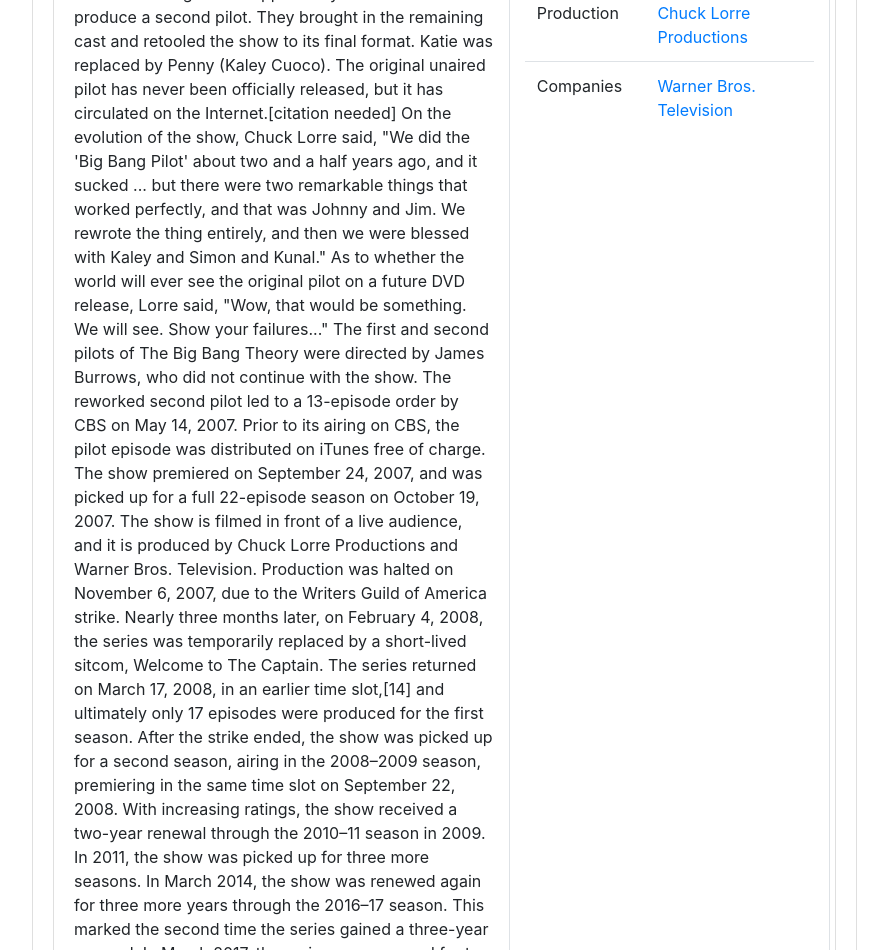
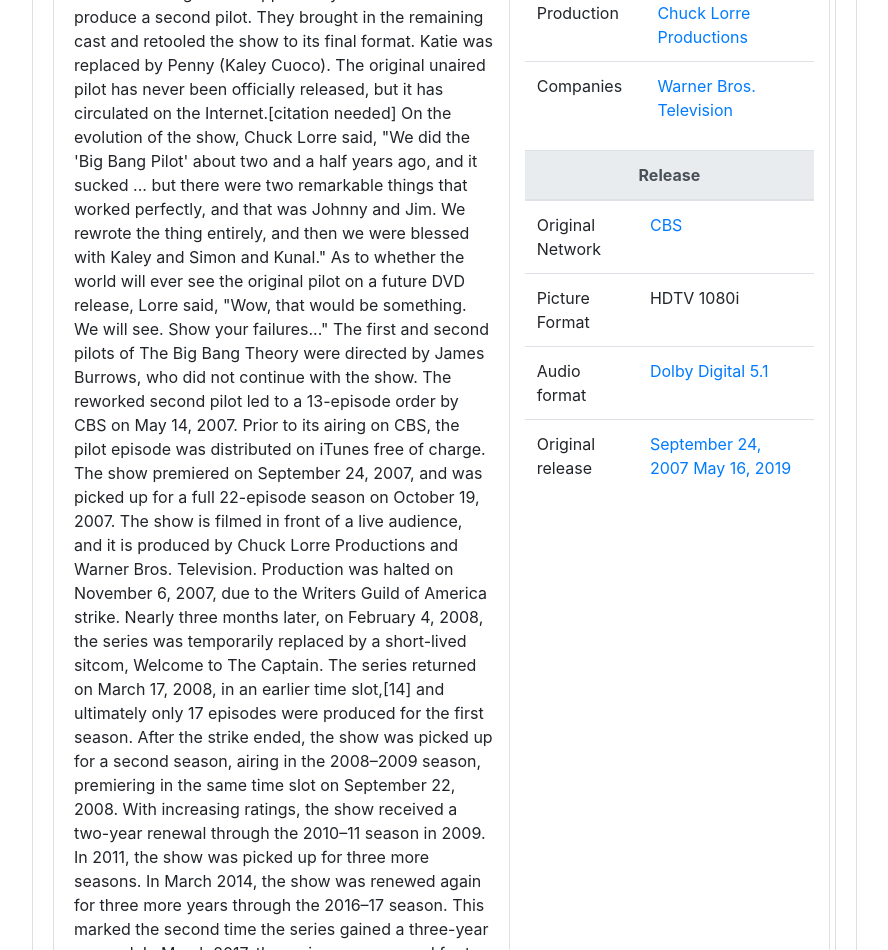
Before and after one commit to ggreg1987/wikipedia, a plain HTML site: page index.html in a window 1280 px wide. Shown: the part 2107-3057 px from the top of the page, without its empty margins (338-1226 px from the left). Drawn offline with nearby package versions, Linux system fonts and the light colour scheme.

Commit message:
Creating a new table with content

```diff
--- a/index.html
+++ b/index.html
@@ -465,6 +465,37 @@
                                                         </tr>
                                                     </tbody>
                                                  </table>
+                                                 <table class="table">
+                                                    <thead class="thead-light text-center">
+                                                        <tr>
+                                                            <th colspan="2">Release</th>
+                                                        </tr>
+                                                    </thead>
+                                                    <tbody>
+                                                        <tr>
+                                                            <td>Original Network</td>
+                                                            <td>
+                                                                <a href="#">CBS</a>
+                                                            </td>
+                                                        </tr>
+                                                        <tr>
+                                                            <td>Picture Format</td>
+                                                            <td>HDTV 1080i</td>
+                                                        </tr>
+                                                        <tr>
+                                                            <td>Audio format</td>
+                                                            <td>
+                                                                <a href="#">Dolby Digital 5.1</a>
+                                                            </td>
+                                                        </tr>
+                                                        <tr>
+                                                            <td>Original release</td>
+                                                            <td>
+                                                                <a href="#">September 24, 2007 May 16, 2019</a>
+                                                            </td>
+                                                        </tr>
+                                                    </tbody>
+                                                 </table>
                                             </div>
                                         </div>
                                     </li>
```
